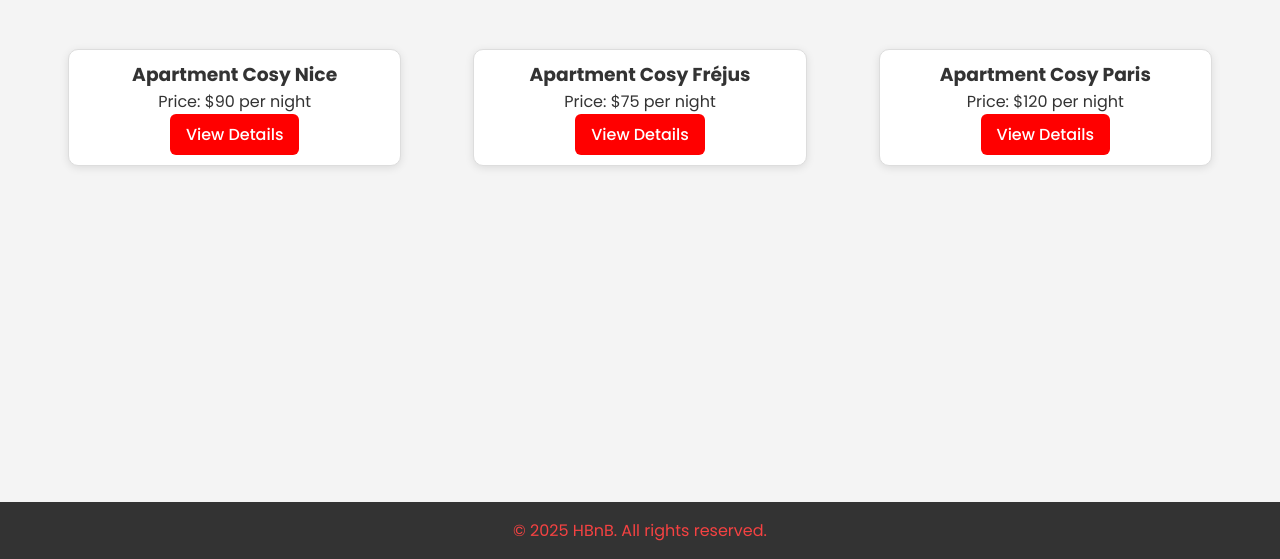
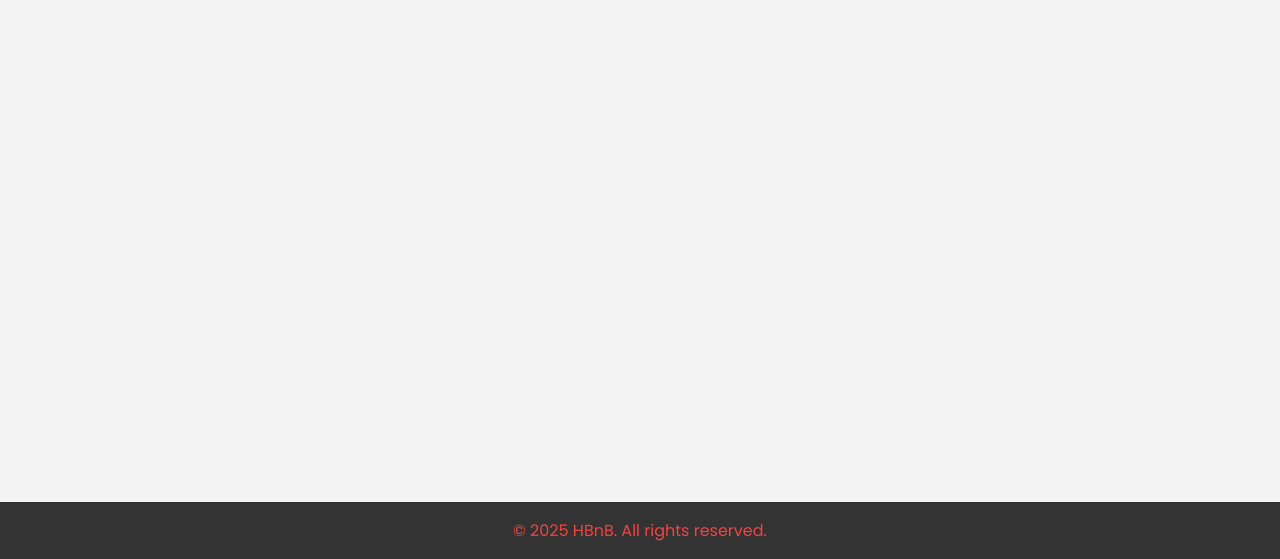
Before and after one commit to Krapaud/holbertonschool-hbnb, a plain HTML site: page part4/hbnb/app/static/index.html in a window 1280 px wide. Shown: the part 241-800 px from the top of the page. Drawn offline with Linux system fonts and the light colour scheme.

Commit message:
feat: update HTML files to include consistent favicon path and prepare for dynamic content loading

```diff
--- a/part4/hbnb/app/static/index.html
+++ b/part4/hbnb/app/static/index.html
@@ -8,7 +8,7 @@
     <!-- Page title and resources -->
     <title>List of Places</title>
     <link rel="stylesheet" href="/static/styles.css">
-    <link rel="icon" type="image/png" href="/static/favicon.png">
+    <link rel="icon" type="image/png" href="/static/images/icon.png">
   </head>
   <body>
     <!-- ============================================ -->
@@ -58,22 +58,7 @@
       <!-- This section is dynamically populated by JavaScript -->
       <!-- Fetches data from /api/v1/places endpoint -->
       <section id="places-list">
-        <!-- Static placeholder cards (will be replaced by dynamic content) -->
-        <article class="place-card">
-          <h3>Apartment Cosy Nice</h3>
-          <p>Price: $90 per night</p>
-          <a href="place.html" class="details-button">View Details</a>
-        </article>
-        <article class="place-card">
-          <h3>Apartment Cosy Fréjus</h3>
-          <p>Price: $75 per night</p>
-          <a href="place.html" class="details-button">View Details</a>
-        </article>
-        <article class="place-card">
-          <h3>Apartment Cosy Paris</h3>
-          <p>Price: $120 per night</p>
-          <a href="place.html" class="details-button">View Details</a>
-        </article>
+        <!-- Places will be loaded dynamically from the API -->
       </section>
     </main>
 
```
Also changed, not shown: part4/hbnb/app/static/add_review.html (+1 -0 lines), part4/hbnb/app/static/login.html (+1 -0 lines), part4/hbnb/app/static/place.html (+3 -27 lines).
